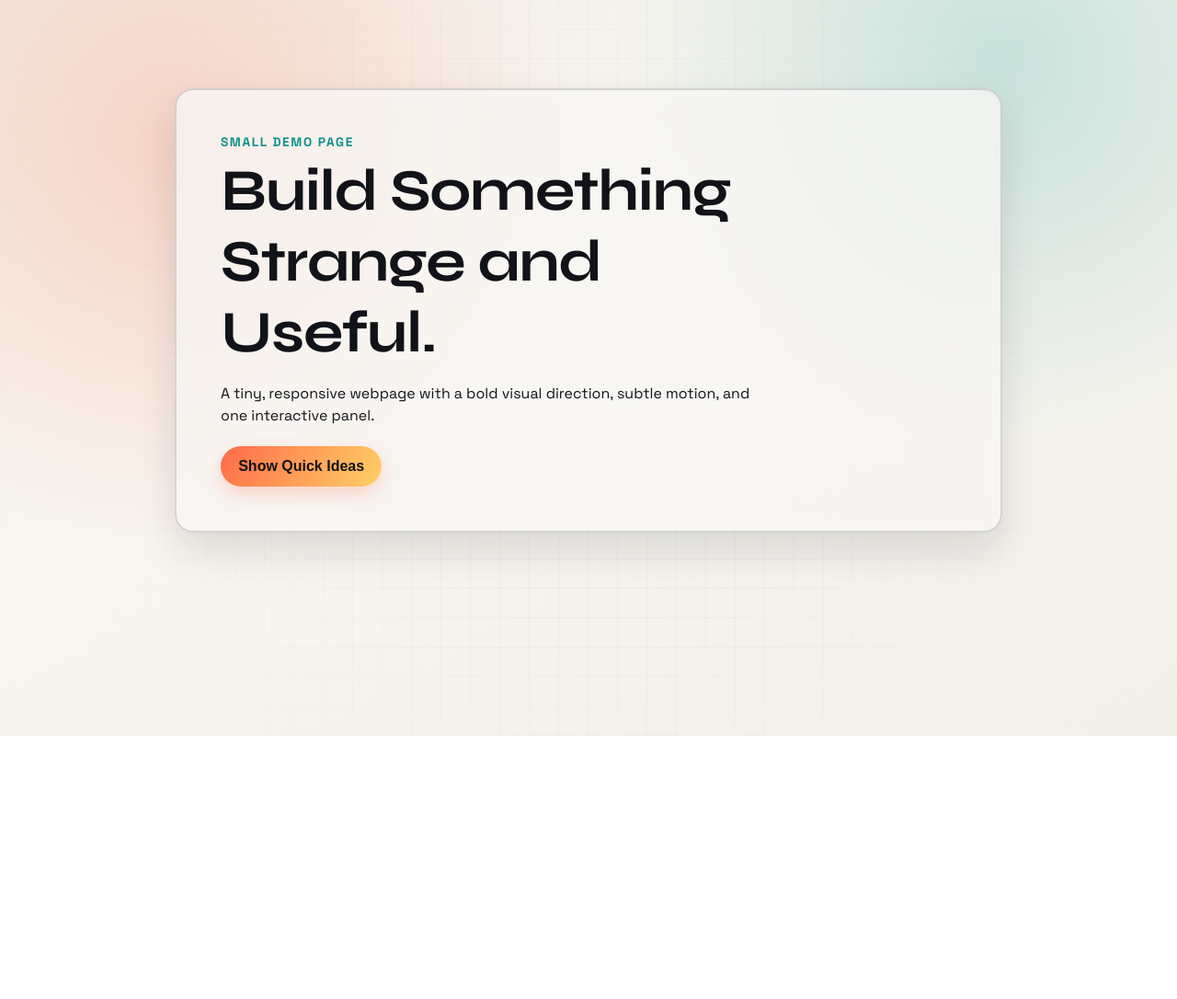
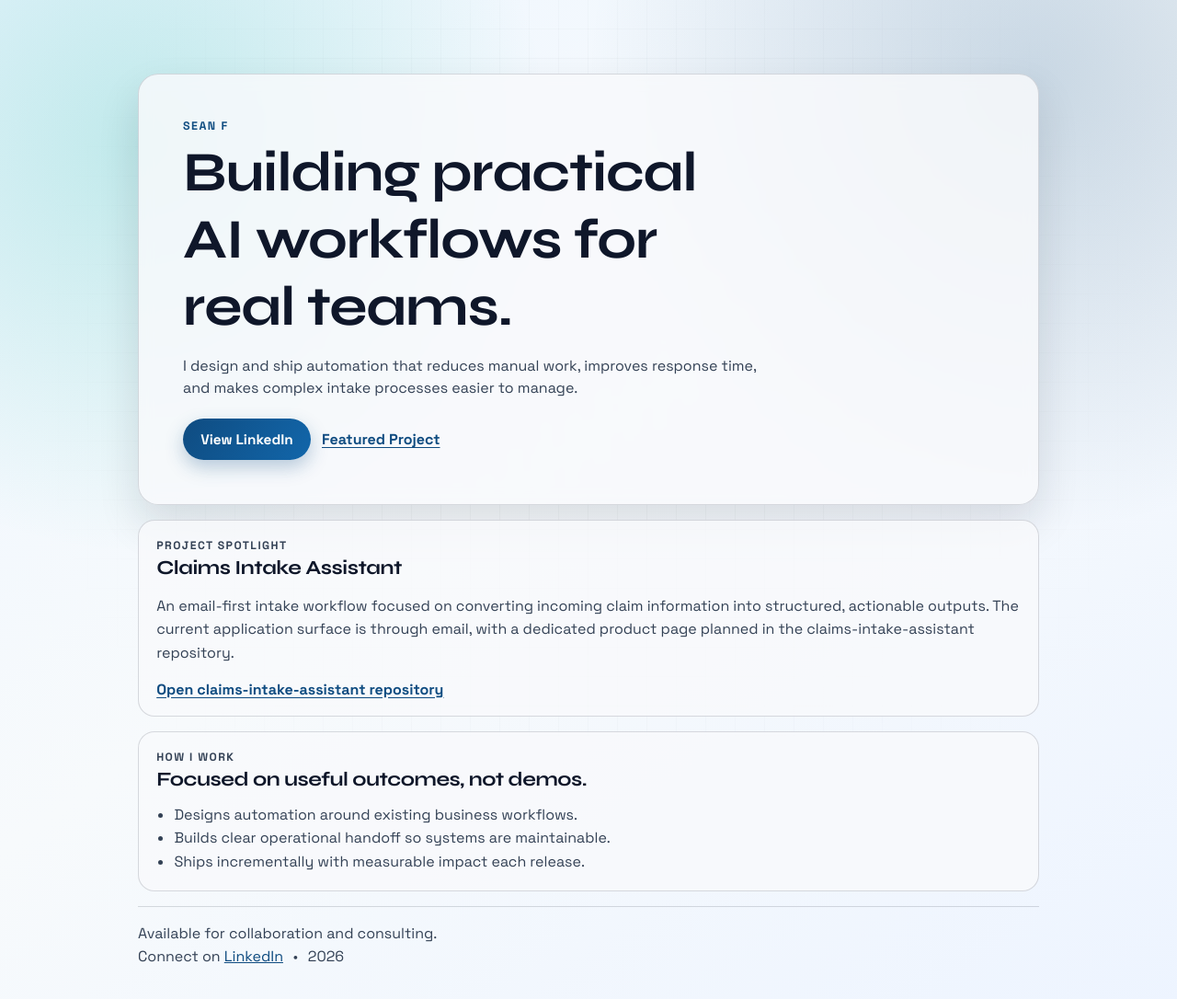
Before and after one commit to seanfloler/seanfloler.github.io, a website: page index.html in a window 1280 px wide. Shown: the whole page at 92% size. Before the commit the page ends 800 px from the top, so only its background shows below. Drawn offline with Linux system fonts and the light colour scheme.

Commit message:
Redesign personal landing page for professional profile

```diff
--- a/app.js
+++ b/app.js
@@ -1,11 +1,5 @@
-const toggleButton = document.getElementById("toggleButton");
-const ideaPanel = document.getElementById("ideaPanel");
+const yearElement = document.getElementById("year");
 
-if (toggleButton && ideaPanel) {
-  toggleButton.addEventListener("click", () => {
-    ideaPanel.classList.toggle("hidden");
-    toggleButton.textContent = ideaPanel.classList.contains("hidden")
-      ? "Show Quick Ideas"
-      : "Hide Quick Ideas";
-  });
+if (yearElement) {
+  yearElement.textContent = new Date().getFullYear().toString();
 }
--- a/index.html
+++ b/index.html
@@ -3,7 +3,7 @@
   <head>
     <meta charset="UTF-8" />
     <meta name="viewport" content="width=device-width, initial-scale=1.0" />
-    <title>Signal Bloom</title>
+    <title>Sean F | AI and Automation</title>
     <link rel="preconnect" href="https://fonts.googleapis.com" />
     <link rel="preconnect" href="https://fonts.gstatic.com" crossorigin />
     <link
@@ -17,22 +17,50 @@
 
     <main class="shell">
       <header class="hero reveal">
-        <p class="eyebrow">Small Demo Page</p>
-        <h1>Build Something Strange and Useful.</h1>
+        <p class="eyebrow">Sean F</p>
+        <h1>Building practical AI workflows for real teams.</h1>
         <p class="lead">
-          A tiny, responsive webpage with a bold visual direction, subtle motion, and one interactive panel.
+          I design and ship automation that reduces manual work, improves response time, and makes complex intake
+          processes easier to manage.
         </p>
-        <button id="toggleButton" class="cta" type="button">Show Quick Ideas</button>
+        <div class="actions">
+          <a class="cta" href="https://www.linkedin.com/in/sean-f-066b221b9/" target="_blank" rel="noreferrer">View LinkedIn</a>
+          <a class="ghost" href="#featured-project">Featured Project</a>
+        </div>
       </header>
 
-      <section id="ideaPanel" class="panel reveal hidden" aria-live="polite">
-        <h2>Starter Ideas</h2>
+      <section class="panel reveal" id="featured-project" aria-labelledby="project-heading">
+        <p class="section-label">Project Spotlight</p>
+        <h2 id="project-heading">Claims Intake Assistant</h2>
+        <p>
+          An email-first intake workflow focused on converting incoming claim information into structured, actionable
+          outputs. The current application surface is through email, with a dedicated product page planned in the
+          claims-intake-assistant repository.
+        </p>
+        <a class="project-link" href="https://github.com/seanfloler/claims-intake-assistant" target="_blank" rel="noreferrer">
+          Open claims-intake-assistant repository
+        </a>
+      </section>
+
+      <section class="panel reveal" id="about" aria-labelledby="about-heading">
+        <p class="section-label">How I Work</p>
+        <h2 id="about-heading">Focused on useful outcomes, not demos.</h2>
         <ul>
-          <li>Create a mini landing page for your next script.</li>
-          <li>Turn your CLI output into a visual dashboard.</li>
-          <li>Publish this as a GitHub Pages personal splash screen.</li>
+          <li>Designs automation around existing business workflows.</li>
+          <li>Builds clear operational handoff so systems are maintainable.</li>
+          <li>Ships incrementally with measurable impact each release.</li>
         </ul>
       </section>
+
+      <footer class="site-footer reveal">
+        <p>Available for collaboration and consulting.</p>
+        <p>
+          Connect on
+          <a href="https://www.linkedin.com/in/sean-f-066b221b9/" target="_blank" rel="noreferrer">LinkedIn</a>
+          <span class="dot">•</span>
+          <span id="year"></span>
+        </p>
+      </footer>
     </main>
 
     <script src="app.js"></script>
--- a/styles.css
+++ b/styles.css
@@ -1,10 +1,11 @@
 :root {
-  --ink: #111318;
-  --paper: #f8f7f4;
-  --coral: #ff6b4a;
-  --teal: #0a8f8a;
-  --sun: #ffd166;
-  --card: rgba(248, 247, 244, 0.78);
+  --ink: #0f172a;
+  --ink-soft: #334155;
+  --paper: #f8fafc;
+  --blue: #0f4c81;
+  --aqua: #14b8a6;
+  --line: rgba(15, 23, 42, 0.15);
+  --card: rgba(248, 250, 252, 0.84);
 }
 
 * {
@@ -17,9 +18,9 @@ body {
   font-family: "Space Grotesk", "Segoe UI", sans-serif;
   color: var(--ink);
   background:
-    radial-gradient(circle at 15% 20%, rgba(255, 107, 74, 0.22), transparent 35%),
-    radial-gradient(circle at 85% 8%, rgba(10, 143, 138, 0.2), transparent 32%),
-    linear-gradient(150deg, #f2efe8 0%, #f9f6f0 42%, #f1efe9 100%);
+    radial-gradient(circle at 12% 14%, rgba(20, 184, 166, 0.22), transparent 30%),
+    radial-gradient(circle at 88% 8%, rgba(15, 76, 129, 0.2), transparent 32%),
+    linear-gradient(145deg, #eef6ff 0%, #f7fafc 46%, #edf4ff 100%);
   overflow-x: hidden;
 }
 
@@ -28,33 +29,35 @@ body {
   inset: 0;
   pointer-events: none;
   background-image:
-    linear-gradient(transparent 31px, rgba(17, 19, 24, 0.06) 32px),
-    linear-gradient(90deg, transparent 31px, rgba(17, 19, 24, 0.06) 32px);
+    linear-gradient(transparent 31px, rgba(15, 23, 42, 0.06) 32px),
+    linear-gradient(90deg, transparent 31px, rgba(15, 23, 42, 0.06) 32px);
   background-size: 32px 32px;
-  mask-image: radial-gradient(circle at center, black 35%, transparent 80%);
+  mask-image: radial-gradient(circle at center, black 32%, transparent 82%);
 }
 
 .shell {
-  width: min(900px, 92vw);
+  width: min(980px, 92vw);
   margin: 0 auto;
-  padding: 6rem 0 4rem;
+  padding: 5rem 0 4rem;
+  display: grid;
+  gap: 1rem;
 }
 
 .hero {
   background: var(--card);
-  border: 2px solid rgba(17, 19, 24, 0.15);
-  border-radius: 20px;
+  border: 1px solid var(--line);
+  border-radius: 22px;
   padding: clamp(1.5rem, 4vw, 3rem);
-  box-shadow: 0 20px 45px rgba(17, 19, 24, 0.12);
+  box-shadow: 0 22px 46px rgba(15, 23, 42, 0.12);
   backdrop-filter: blur(8px);
 }
 
 .eyebrow {
   margin: 0;
-  font-size: 0.85rem;
+  font-size: 0.78rem;
   letter-spacing: 0.12em;
   text-transform: uppercase;
-  color: var(--teal);
+  color: var(--blue);
   font-weight: 700;
 }
 
@@ -65,57 +68,105 @@ h2 {
 }
 
 h1 {
-  font-size: clamp(2rem, 8vw, 4rem);
+  font-size: clamp(2rem, 8vw, 3.8rem);
   margin: 0.35rem 0 0;
-  max-width: 13ch;
+  max-width: 14ch;
 }
 
 .lead {
   margin: 1rem 0 0;
-  max-width: 58ch;
+  max-width: 62ch;
   line-height: 1.55;
+  color: var(--ink-soft);
+}
+
+.actions {
+  display: flex;
+  flex-wrap: wrap;
+  gap: 0.75rem;
+  margin-top: 1.25rem;
 }
 
 .cta {
-  margin-top: 1.25rem;
+  text-decoration: none;
   border: none;
-  background: linear-gradient(120deg, var(--coral), var(--sun));
-  color: #121212;
+  background: linear-gradient(120deg, var(--blue), #1266aa);
+  color: #ffffff;
   font-weight: 700;
-  font-size: 1rem;
+  font-size: 0.96rem;
   padding: 0.8rem 1.2rem;
   border-radius: 999px;
   cursor: pointer;
   transition: transform 180ms ease, box-shadow 180ms ease;
-  box-shadow: 0 8px 20px rgba(255, 107, 74, 0.25);
+  box-shadow: 0 8px 20px rgba(15, 76, 129, 0.28);
 }
 
 .cta:hover {
   transform: translateY(-2px);
-  box-shadow: 0 14px 28px rgba(255, 107, 74, 0.35);
+  box-shadow: 0 14px 28px rgba(15, 76, 129, 0.36);
 }
 
 .panel {
-  margin-top: 1.1rem;
-  border-radius: 16px;
-  background: rgba(10, 143, 138, 0.12);
-  border: 1px solid rgba(10, 143, 138, 0.24);
-  padding: 1rem 1.1rem;
+  border-radius: 18px;
+  background: var(--card);
+  border: 1px solid var(--line);
+  padding: 1.15rem 1.2rem;
 }
 
-.panel h2 {
+.panel h2,
+.hero h2 {
   margin: 0;
   font-size: 1.35rem;
+}
+
+.panel p {
+  color: var(--ink-soft);
+  line-height: 1.6;
 }
 
 .panel ul {
   margin: 0.8rem 0 0;
   padding-left: 1.2rem;
   line-height: 1.6;
+  color: var(--ink-soft);
 }
 
-.hidden {
-  display: none;
+.section-label {
+  margin: 0;
+  font-size: 0.76rem;
+  font-weight: 700;
+  text-transform: uppercase;
+  letter-spacing: 0.12em;
+  color: var(--aqua);
+}
+
+.ghost,
+.project-link {
+  color: var(--blue);
+  text-underline-offset: 3px;
+  font-weight: 600;
+}
+
+.ghost {
+  align-self: center;
+}
+
+.site-footer {
+  border-top: 1px solid var(--line);
+  padding-top: 0.8rem;
+  color: var(--ink-soft);
+}
+
+.site-footer p {
+  margin: 0.3rem 0;
+}
+
+.site-footer a {
+  color: var(--blue);
+}
+
+.dot {
+  margin: 0 0.4rem;
 }
 
 .reveal {
@@ -124,8 +175,16 @@ h1 {
   animation: rise 550ms ease forwards;
 }
 
-.panel.reveal {
-  animation-delay: 130ms;
+.panel.reveal:nth-of-type(2) {
+  animation-delay: 110ms;
+}
+
+.panel.reveal:nth-of-type(3) {
+  animation-delay: 180ms;
+}
+
+.site-footer.reveal {
+  animation-delay: 250ms;
 }
 
 @keyframes rise {
@@ -137,10 +196,15 @@ h1 {
 
 @media (max-width: 640px) {
   .shell {
-    padding-top: 4.2rem;
+    padding-top: 3.7rem;
   }
 
   .hero {
     border-radius: 14px;
   }
+
+  .actions {
+    flex-direction: column;
+    align-items: flex-start;
+  }
 }
```
